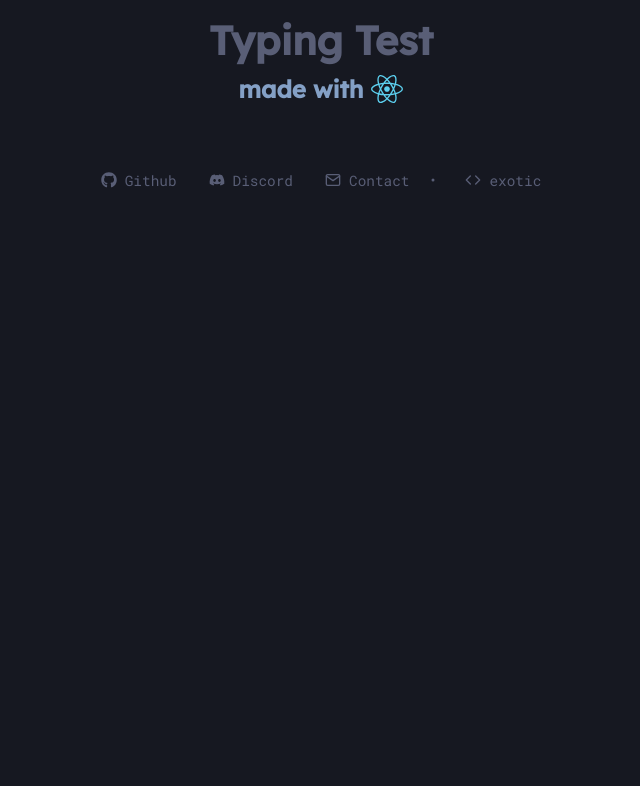
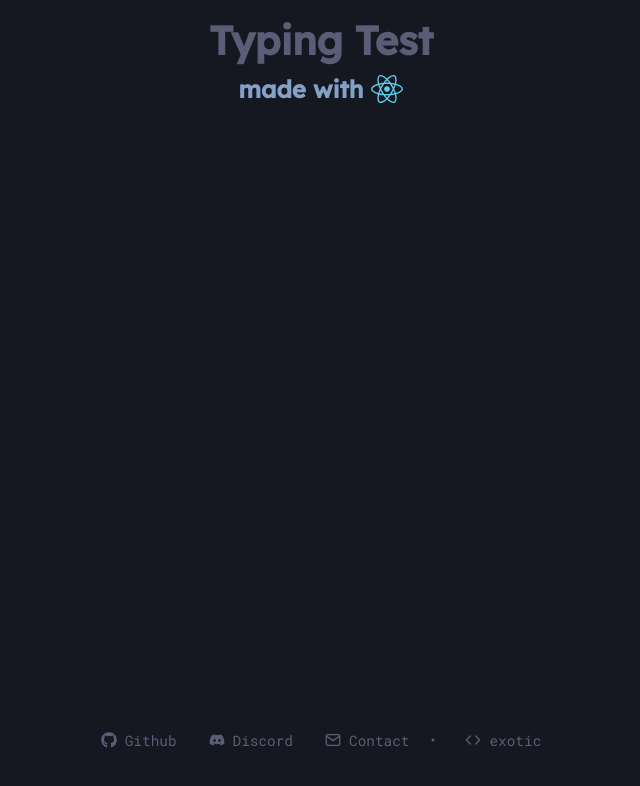
Before and after one commit to hstoklosa/typing-test, a React (Create React App) app: page / in a window 1280 px wide. Shown: the top 786 px of the page, without its empty margins (319-959 px from the left). Built offline with nearby package versions, Linux system fonts and the light colour scheme.

Commit message:
add TypeTest component with default text retrieval

```diff
--- a/src/App.js
+++ b/src/App.js
@@ -1,11 +1,12 @@
 import "./styles/App.css";
 
-import { Header, Footer } from "./components";
+import { Header, Footer, TypeTest } from "./components";
 
 const App = () => {
    return (
       <>
          <Header />
+         <TypeTest />
          <Footer />
       </>
    );
--- a/src/components/index.js
+++ b/src/components/index.js
@@ -1,2 +1,3 @@
 export { default as Header } from "./nav/Header.jsx";
 export { default as Footer } from "./nav/Footer.jsx";
+export { default as TypeTest } from "./sections/TypeTest.jsx";
--- /dev/null
+++ b/src/components/sections/TypeTest.jsx
@@ -0,0 +1,18 @@
+import "../../styles/TypeTest.css";
+
+import { useState, useEffect } from "react";
+
+const TypeTest = () => {
+   const [wordType, setWordType] = useState("words");
+   const [words, setWords] = useState(() => {
+      return require(`../../misc/${wordType}.json`);
+   });
+
+   return (
+      <section id="type-test">
+         <div className="container">{/* COMING SOON */}</div>
+      </section>
+   );
+};
+
+export default TypeTest;
--- /dev/null
+++ b/src/styles/TypeTest.css
@@ -0,0 +1,7 @@
+#type-test .container {
+   min-height: 70vh;
+   display: flex;
+   flex-direction: column;
+   align-items: center;
+   justify-content: center;
+}
```
